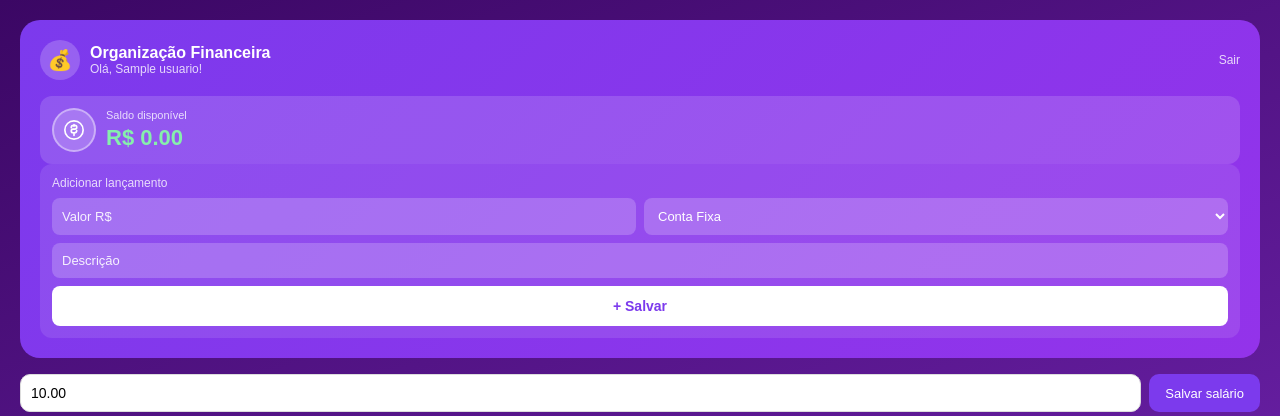
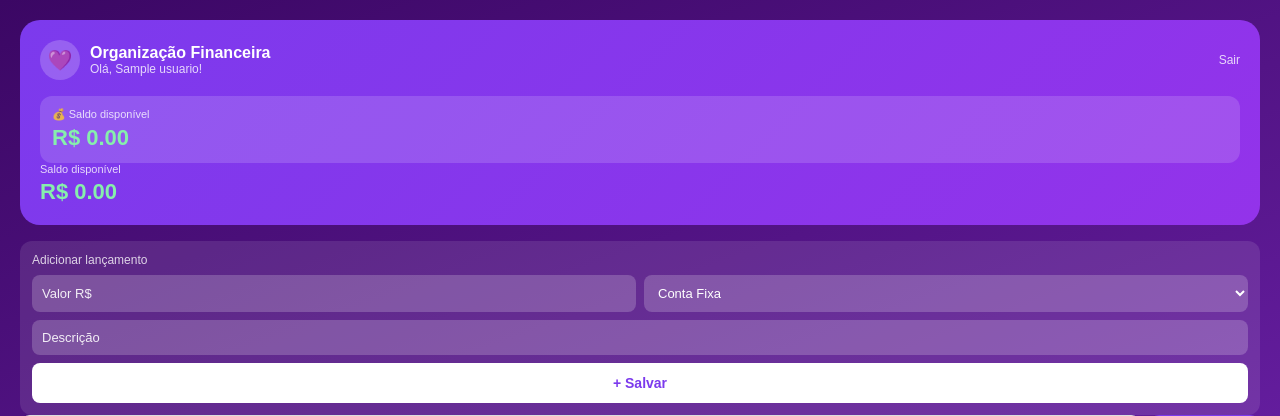
Before and after one commit to evavitoria/gestor-financeiro, a Flask app: page / in a window 1280 px wide. Shown: the top 416 px of the page. Run offline with Flask 3, Linux system fonts and the light colour scheme; a user stored in the database is signed in; tables that the repository leaves empty hold one stand-in row (values such as "Sample post"); a database or web service that is not in the repository returns one stand-in record (values such as "Sample title"); some libraries are stand-ins or nearby versions.

Commit message:
corrige icones e titulo duplicado

```diff
--- a/templates/index.html
+++ b/templates/index.html
@@ -62,7 +62,7 @@
 
 <div class="topo">
     <div class="topo-header">
-        <div class="avatar">💰</div>
+        <div class="avatar">💜</div>
         <div>
             <p class="topo-nome">Organização Financeira</p>
             <p class="topo-sub">Olá, {{ current_user.nome }}!</p>
@@ -72,13 +72,13 @@
 
     {% if salario > 0 %}
     <div class="card-resumo tres">
-    <div style="display:flex; align-items:center; gap:10px;">
-        <div style="width:44px; height:44px; border-radius:50%; background:rgba(255,255,255,0.2); border:2px solid rgba(255,255,255,0.4); display:flex; align-items:center; justify-content:center; flex-shrink:0;">
-            <svg width="22" height="22" viewBox="0 0 24 24" fill="none" stroke="white" stroke-width="1.8" stroke-linecap="round" stroke-linejoin="round">
-                <circle cx="12" cy="12" r="10"/>
-                <path d="M12 6v2m0 8v2M9 9.5A2.5 2.5 0 0 1 11.5 7H13a2 2 0 0 1 0 4h-2a2 2 0 0 0 0 4h1.5A2.5 2.5 0 0 0 15 12.5"/>
-            </svg>
-        </div>
+    <p style="font-size:11px; opacity:0.8; margin-bottom:4px;">💰 Saldo disponível</p>
+    {% if saldo >= 0 %}
+    <p style="font-size:22px; font-weight:bold; color:#86efac;">R$ {{ "%.2f"|format(saldo) }}</p>
+    {% else %}
+    <p style="font-size:22px; font-weight:bold; color:#fca5a5;">R$ {{ "%.2f"|format(saldo) }}</p>
+    {% endif %}
+</div>
         <div>
             <p style="font-size:11px; opacity:0.8; margin-bottom:4px;">Saldo disponível</p>
             {% if saldo >= 0 %}
```
Also changed, not shown: templates/login.html (+4 -3 lines).
